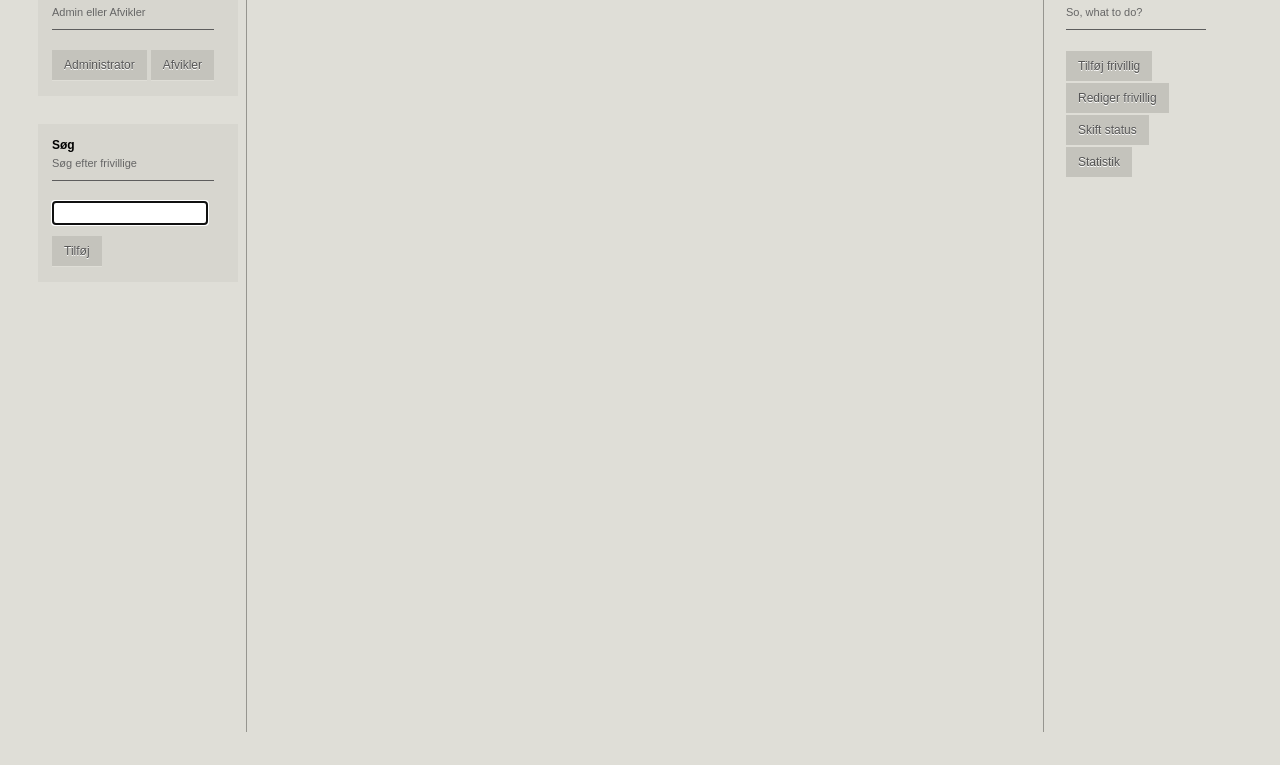
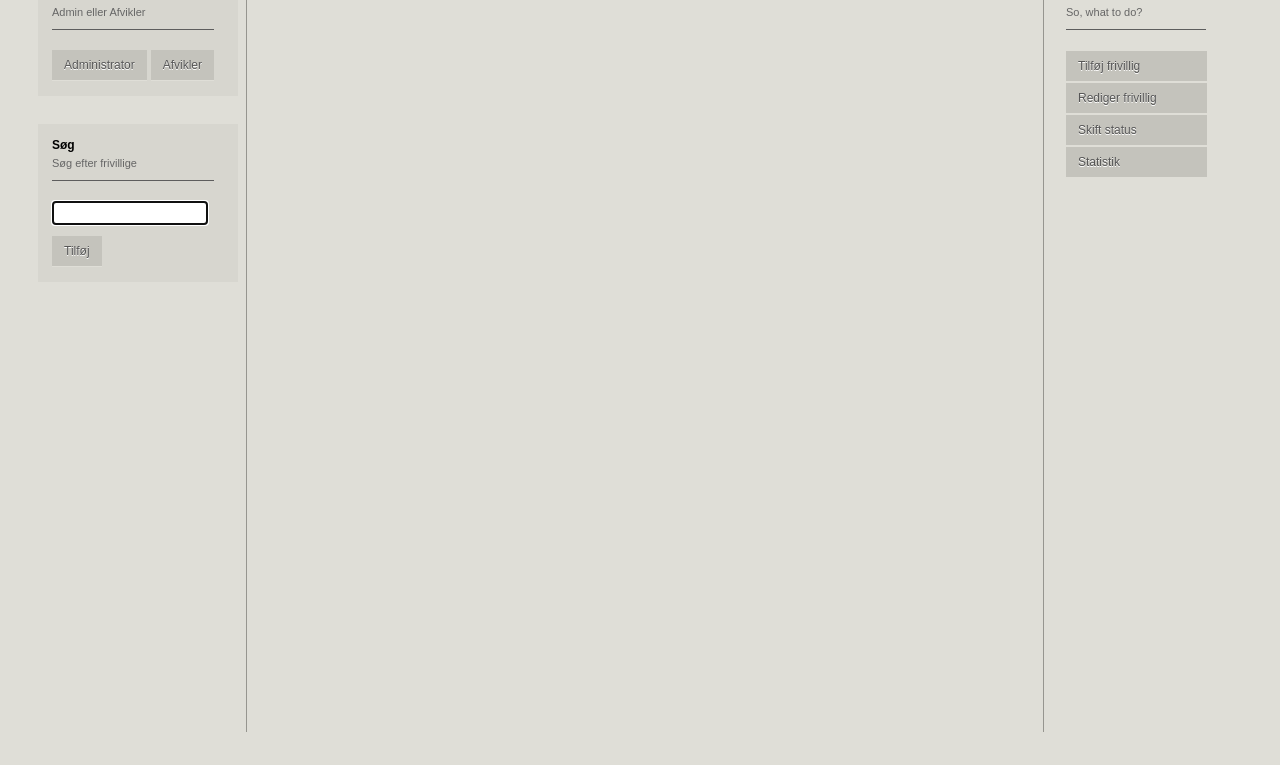
Before and after one commit to PSU-A1-1/Backend, a PHP site: page /?view&admin=1 in a window 1280 px wide. Shown: the part 279-1044 px from the top of the page. Run offline with PHP 8.4, Linux system fonts and the light colour scheme; data that the repository does not hold is empty.

Commit message:
Pushing...

```diff
--- a/View/admin_menu.php
+++ b/View/admin_menu.php
@@ -6,10 +6,10 @@
 <form id="form" name="form" method="post">
 <h2>Admin</h2>
 <p>So, what to do?</p>
-<a id="newVolunteer" href="#" target="_self" style="margin:0; margin-top:1px;">Tilføj frivillig</a>
-<a id="editVolunteer" href="#" target="_self" style="margin:0; margin-top:1px;">Rediger frivillig</a>
-<a id="activateVolunteer" href="#" target="_self" style="margin:0; margin-top:1px;">Skift status</a>
-<a id="statistics" href="#" target="_self" style="margin:0; margin-top:1px;">Statistik</a>
+<a id="newVolunteer" href="#" target="_self" style="margin:0; width:117px; margin-top:1px;">Tilføj frivillig</a>
+<a id="editVolunteer" href="#" target="_self" style="margin:0; width:117px; margin-top:1px;">Rediger frivillig</a>
+<a id="activateVolunteer" href="#" target="_self" style="margin:0; width:117px; margin-top:1px;">Skift status</a>
+<a id="statistics" href="#" target="_self" style="margin:0; width:117px; margin-top:1px;">Statistik</a>
 <div class="spacer"></div>
 
 </form>
```
Also changed, not shown: View/curator_menu.php (+5 -5 lines).
